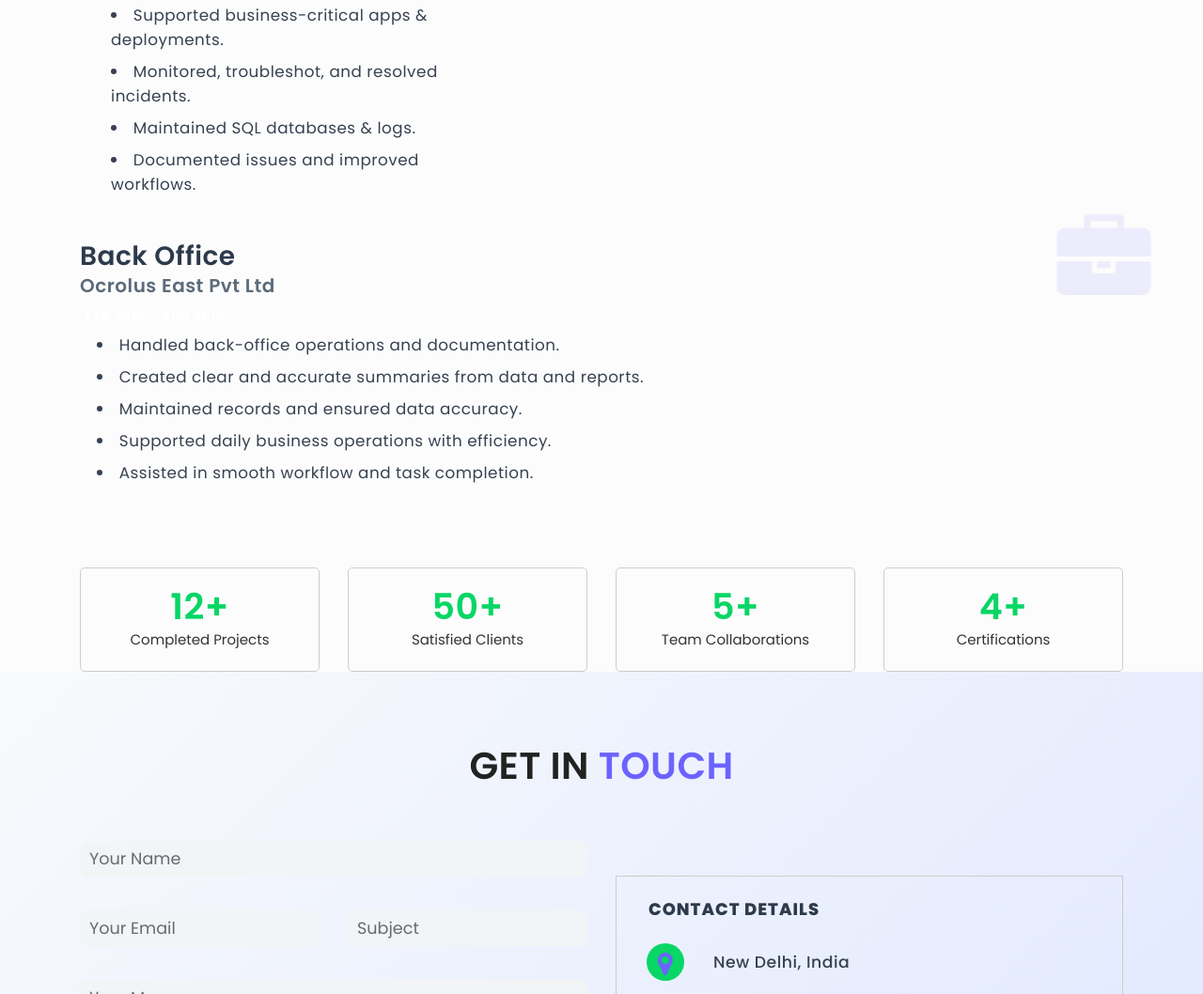
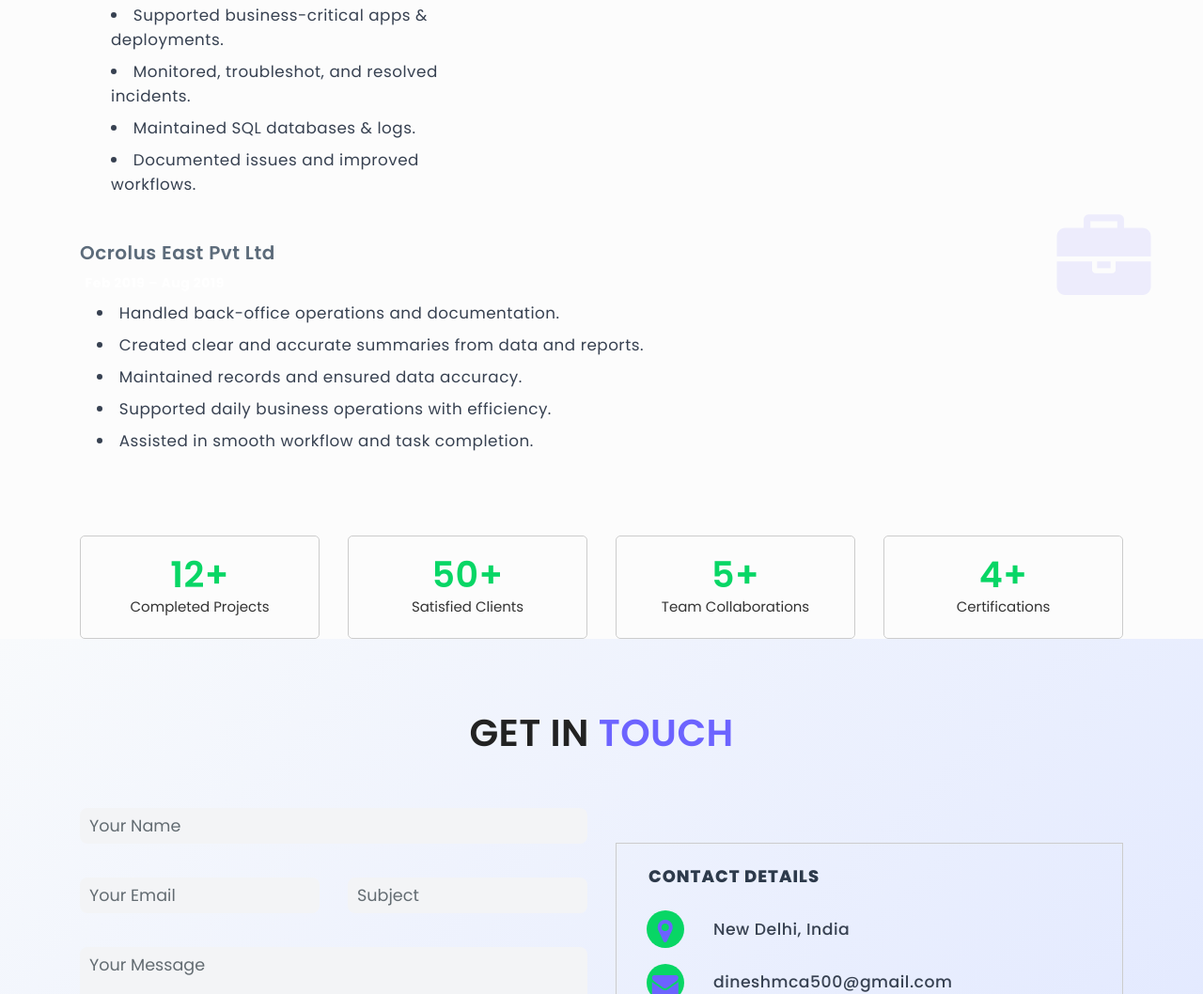
Before and after one commit to DineshYadav1507/dineshProfile, a plain HTML site: page index.html in a window 1280 px wide. Shown: the part 3603-4661 px from the top of the page at 94% size. Drawn offline with Linux system fonts and the light colour scheme; animation ran at ten frames a second.

Commit message:
BAckofficeRemove

```diff
--- a/index.html
+++ b/index.html
@@ -418,7 +418,7 @@
 					<div class="exp-icon" style="position: absolute; top: -30px; right: -30px; opacity: 0.10; font-size: 100px; color: #6c63ff;">
 						<i class="fa fa-briefcase"></i>
 					</div>
-					<h3 class="fw_600 mb-1" style="color: #2d3a4b;">Back Office</h3>
+					<h3 class="fw_600 mb-1" style="color: #2d3a4b;"></h3>
 					<h5 class="mb-2" style="color: #5c6b7a;">Ocrolus East Pvt Ltd</h5>
 					<span class="badge badge-secondary mb-2" style="font-size: 14px;">Feb 2019 – Aug 2019</span>
 					<ul style="color: #374151; font-size: 1.05rem; margin-bottom: 0; padding-left: 18px;">
```
